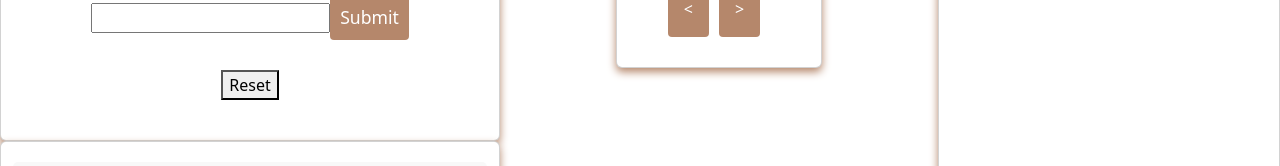
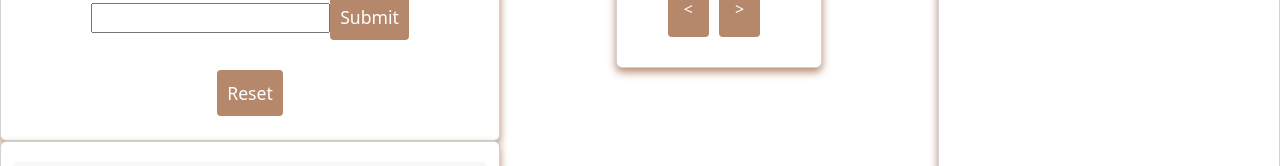
Before and after one commit to game-ai-platform-team/tira-ai-platform, a React (Vite) app in the folder frontend/: page /connect_four in a window 1280 px wide. Shown: the part 319-485 px from the top of the page. Built offline with nearby package versions, Linux system fonts and the light colour scheme; what kokopu would draw is missing.

Commit message:
fix: button visuals

```diff
--- a/frontend/src/components/SubmitForm.tsx
+++ b/frontend/src/components/SubmitForm.tsx
@@ -154,7 +154,7 @@ function SubmitForm(): JSX.Element {
                     Submit
                 </button>
             </form>
-            <button onClick={onResetGame}> Reset</button>
+            <button onClick={onResetGame} id="reset-button"> Reset</button>
         </div>
     );
 }
--- a/frontend/src/scss/Gameboard.scss
+++ b/frontend/src/scss/Gameboard.scss
@@ -8,6 +8,8 @@
     justify-content: center;
 }
 
+#nextChessboardButton,
+#previousChessboardButton,
 #nextMoveButton,
 #previousMoveButton {
     background-color: var(--primary);
@@ -22,6 +24,8 @@
     transition: background-color 0.3s ease;
 }
 
+#nextChessboardButton:hover,
+#previousChessboardButton:hover,
 #nextMoveButton:hover,
 #previousMoveButton:hover {
     background-color: var(--secondary);
--- a/frontend/src/scss/SubmitForm.scss
+++ b/frontend/src/scss/SubmitForm.scss
@@ -33,7 +33,7 @@
         min-width: 150px;
     }
 
-    #submit-button {
+    #submit-button, #reset-button {
         background-color: var(--primary);
         color: white;
         border: none;
@@ -45,7 +45,7 @@
         padding: 10px;
     }
 
-    #submit-button:hover {
+    #submit-button:hover, #reset-button:hover {
         background-color: var(--secondary);
         color: var(--primary);
     }
```
